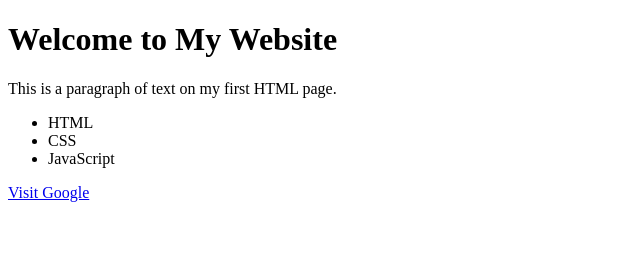
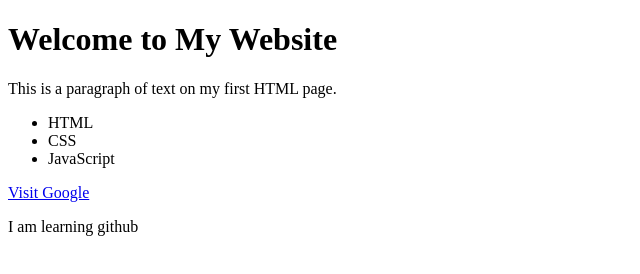
Before and after one commit to rajeehakashif120/web-dev-2025-02, a plain HTML site: page index.html in a window 1280 px wide. Shown: the whole page, without its empty margins (0-640 px from the left). Drawn offline with Linux system fonts and the light colour scheme.

Commit message:
text added

```diff
--- a/index.html
+++ b/index.html
@@ -17,6 +17,7 @@
   </ul>
 
   <a href="https://www.google.com" target="_blank">Visit Google</a>
+  <p>I am learning github</p>
 
 </body>
 </html>
```
